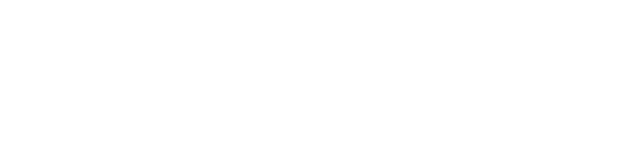
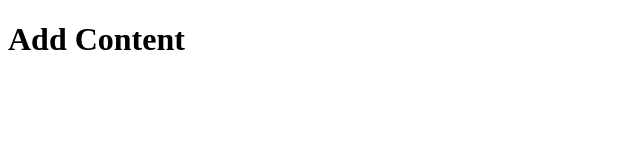
Before and after one commit to AleksGlinskiy/git, a plain HTML site: page index.html in a window 1280 px wide. Shown: the whole page, without its empty margins (0-640 px from the left). Drawn offline with Linux system fonts and the light colour scheme.

Commit message:
add content

```diff
--- a/index.html
+++ b/index.html
@@ -8,6 +8,6 @@
     <link rel="stylesheet" href="style.css">
 </head>
 <body>
-
+    <h1>Add Content</h1>
 </body>
 </html>
```
